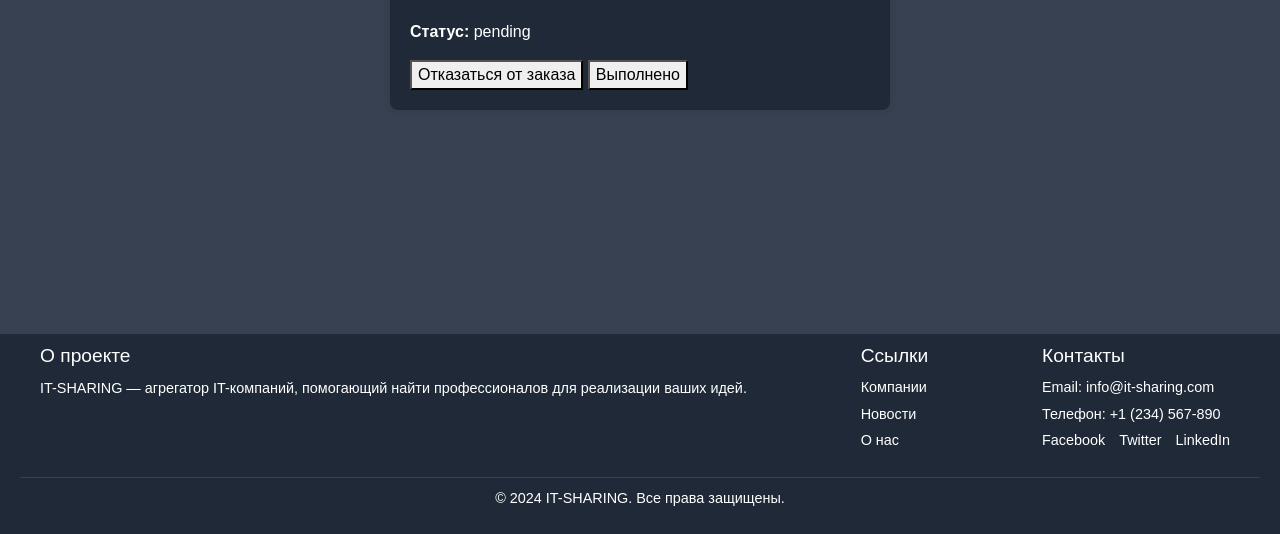
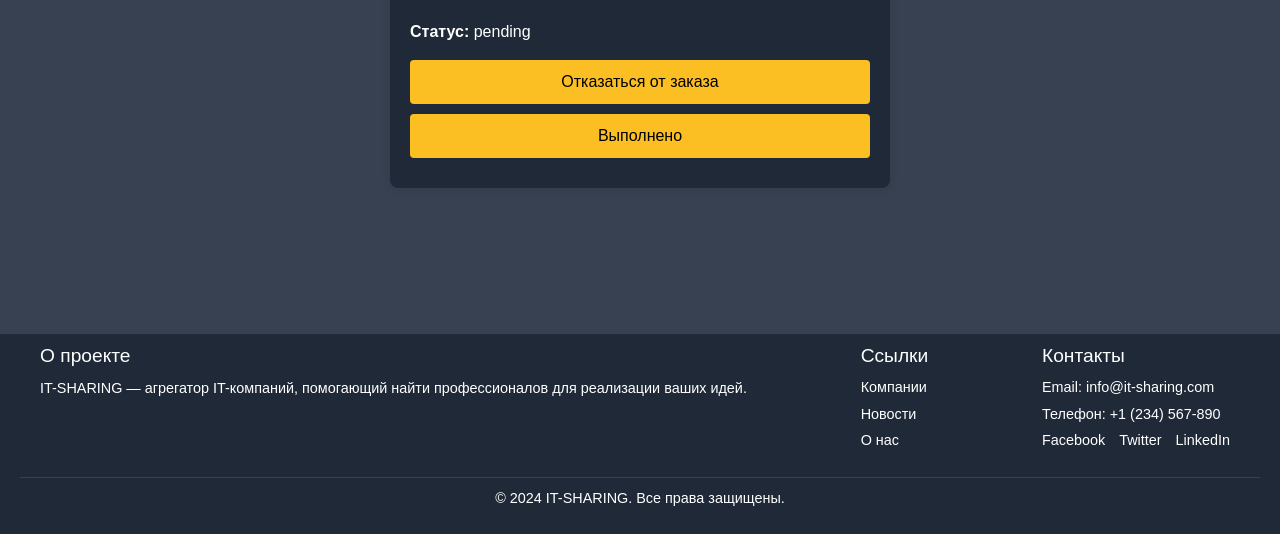
Before and after one commit to S4vant/It-Sharing, a Django app: page /order/1/ in a window 1280 px wide. Shown: the part 266-800 px from the top of the page. Run offline with Django 5.2, Linux system fonts and the light colour scheme; a user stored in the database is signed in; tables that the repository leaves empty hold one stand-in row (values such as "Sample post").

Commit message:
Правка заказов

```diff
--- a/main/static/main/css/main.css
+++ b/main/static/main/css/main.css
@@ -391,7 +391,7 @@ header {
 
 .container-profile-info {
 
-  margin: 20px;
+  margin: 10px;
   background: #1f2937;
   color: #fff;
   padding: 20px;
@@ -798,7 +798,7 @@ margin-bottom: 5px;
 }
 
 .review-list {
-  margin: 20px auto;
+  margin: 10px;
   background: #1f2937;
   color: #fff;
   padding: 20px;
--- a/main/templates/main/order_detail.html
+++ b/main/templates/main/order_detail.html
@@ -13,8 +13,10 @@
       {% csrf_token %}
         {{ form }}
         <div class="form-error">{{ form.errors }}</div>
-      <button name="action" value="denied">Отказаться от заказа</button>
-        <button name="action" value="accept">Выполнено</button>
+        <div class="">
+      <button name="action" value="denied" class="edit-profile">Отказаться от заказа</button>
+      <button name="action" value="accept" class="edit-profile">Выполнено</button>
+    </div>
     </form>
   {% endif %}
   </div>
```
